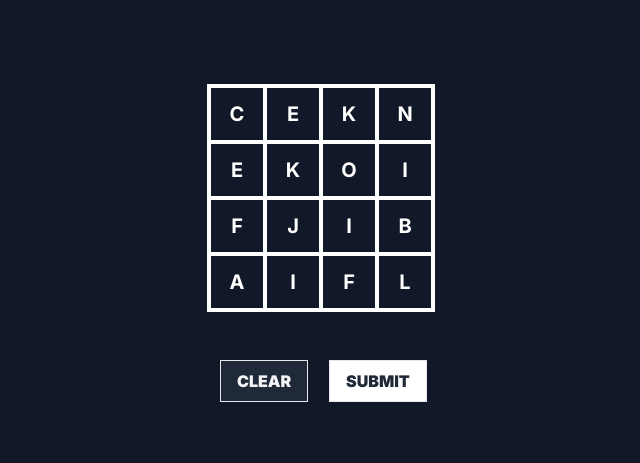
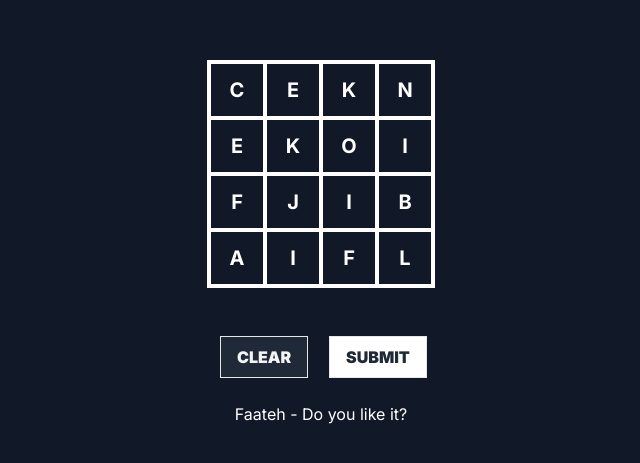
Before and after one commit to mubashirzamir/matrix, a Next.js app: page / in a window 1280 px wide. Shown: the part 193-656 px from the top of the page, without its empty margins (319-959 px from the left). Built offline with nearby package versions, Linux system fonts and the light colour scheme.

Commit message:
#main: minor improvements

```diff
--- a/src/app/components/game/index.tsx
+++ b/src/app/components/game/index.tsx
@@ -115,6 +115,9 @@ export default function Game() {
                         </>
                     }
                 </div>
+                <div className="mt-6 justify-self-center">
+                    Faateh - Do you like it?
+                </div>
             </div>
             <div>
                 <SuccessModal
```
